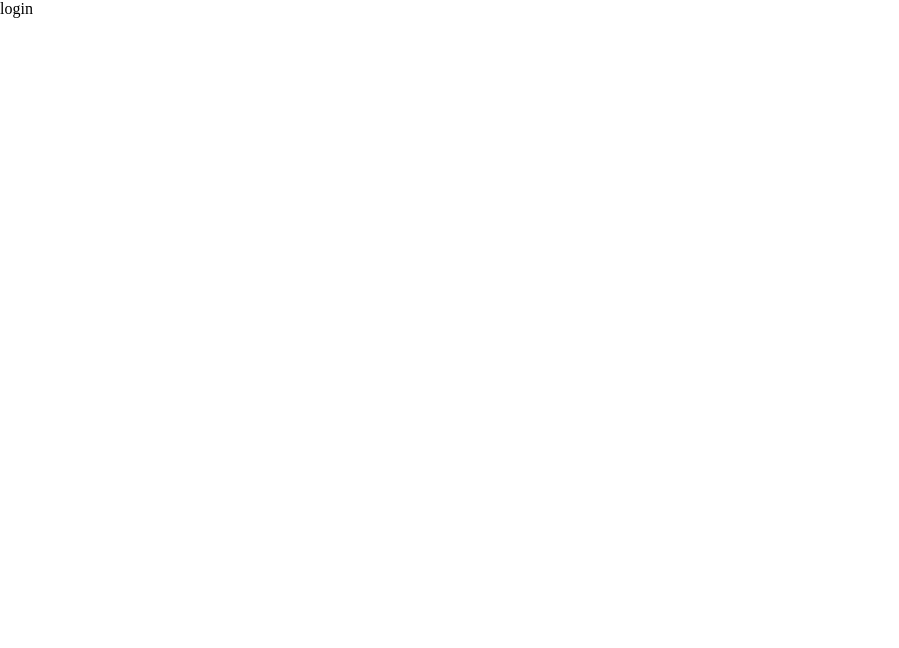
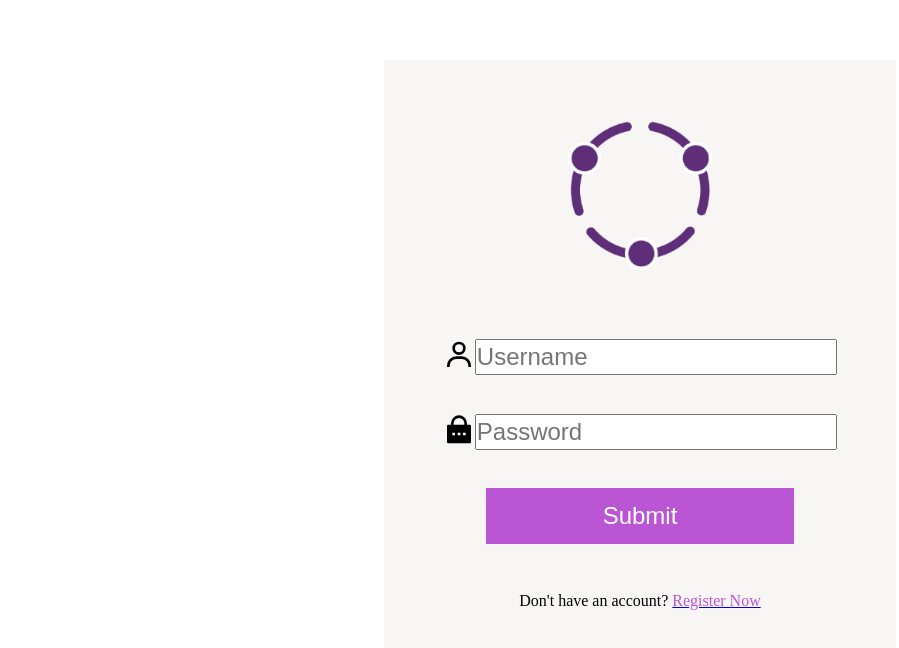
Before and after one commit to apcscap/allyup, a React (Create React App) app in the folder frontend-allyup/: page /login in a window 1280 px wide. Shown: the top 648 px of the page, without its empty margins (0-899 px from the left). Built offline with nearby package versions, Linux system fonts and the light colour scheme.

Commit message:
login done

```diff
--- a/frontend-allyup/src/Components/Landing/DonorPortal/DonorPortal.css
+++ b/frontend-allyup/src/Components/Landing/DonorPortal/DonorPortal.css
@@ -44,10 +44,10 @@
 
 .center {
     width: 100%;
-    height: 6em;
     display: grid;
     place-items: center;
 }
 #donation-img {
     width: 50%;
+    margin: 0.5rem auto;
 }
--- a/frontend-allyup/src/Components/Landing/LandingPage.css
+++ b/frontend-allyup/src/Components/Landing/LandingPage.css
@@ -43,4 +43,7 @@
         flex-direction: column;
         height: 50%;
     }
+    .landing-container {
+        height: 175vh;
+    }
 }
--- a/frontend-allyup/src/Components/Landing/ShelterPortal/ShelterPortal.css
+++ b/frontend-allyup/src/Components/Landing/ShelterPortal/ShelterPortal.css
@@ -1,4 +1,5 @@
 /* uses same css from donoportal if the classname is the same lol xd */
 #shelter-img {
-    width: 90%;
+    width: 80%;
+    margin: 1.3rem auto;
 }
--- /dev/null
+++ b/frontend-allyup/src/Components/Login/LoginPage.css
@@ -0,0 +1,66 @@
+.login-container {
+    width: 40vw;
+    height: 80vh;
+    background-color: #F8F5F5;
+    margin: 7.5vh auto;
+}
+
+#login-logo {
+    width: 50%;
+    margin: 1.5rem 25%;
+}
+
+.input-container {
+    width: 100%;
+    display: flex;
+    justify-content: center;
+}
+
+#user, #lock{
+    font-size: 2em;
+}
+
+.user-input {
+    width: 70%;
+    height: 2rem;
+    font-size: 1.5em;
+    margin-bottom: 2.4rem;
+}
+
+.submit-button {
+    width: 60%;
+    height: 3.5rem;
+    font-size: 1.5em;
+    margin: 0 20%;
+    border: none;
+    background-color: #BA55D3;
+    color: white;
+    margin-bottom: 2em;
+
+}
+
+.submit-button:hover {
+    background-color: #AA98A9;
+}
+
+#footer {
+    font-size: 1rem;
+    display: flex;
+    justify-content: center;
+}
+
+.highlight {
+    color: #BA55D3;
+}
+
+.highlight:hover {
+    color: #915F6D;
+    cursor: pointer;
+}
+
+@media screen and (max-width: 605px) {
+    #footer {
+        flex-direction: column;
+        align-items: center;
+    }
+}
--- a/frontend-allyup/src/Components/Login/LoginPage.js
+++ b/frontend-allyup/src/Components/Login/LoginPage.js
@@ -1,9 +1,34 @@
 import React from 'react'
+import logo from '../imgs/logo.png'
+import './LoginPage.css'
+import { BiUser } from 'react-icons/bi'
+import { RiLockPasswordFill } from 'react-icons/ri'
+import { Link } from "react-router-dom";
 
 export default function LoginPage() {
     return (
-        <div>
-            login
+        <div className="login-container">
+            <img src={logo} alt="AllyUp logo" id="login-logo"></img>
+
+            <form>
+                <div className="input-container">
+                    <BiUser id="user"></BiUser>
+                    <input type="text" placeholder='Username' className="user-input"></input>
+                </div>
+
+                <div className="input-container">
+                    <RiLockPasswordFill id="lock"></RiLockPasswordFill>
+                    <input type="password" placeholder="Password" className="user-input"></input>
+                </div>
+
+                <input type="submit" className="submit-button"></input>
+
+                <span id="footer">
+                    Don't have an account?&nbsp;
+                    <Link to='/signup'><p className="highlight">Register Now</p></Link>
+                </span>
+            </form>
+
         </div>
     )
 }
```
